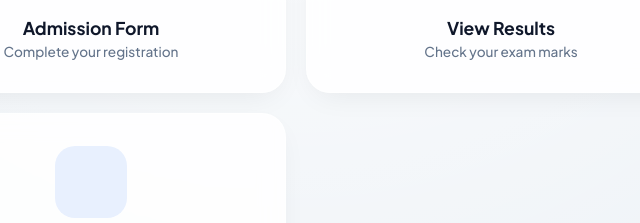
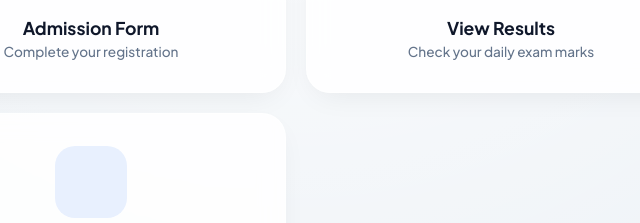
Before and after one commit to neuron-workplace/neuron_students, a plain HTML site: page index.html in a window 1280 px wide. Shown: the part 356-579 px from the top of the page, 344-984 px from the left. Drawn offline with Linux system fonts and the light colour scheme; some icons are missing.

Commit message:
Update index.html

```diff
--- a/index.html
+++ b/index.html
@@ -252,7 +252,7 @@
             </div>
             <div class="card-content">
                 <div class="label">View Results</div>
-                <div class="sub-label">Check your exam marks</div>
+                <div class="sub-label">Check your daily exam marks</div>
             </div>
             <i class="ph ph-caret-right chevron"></i>
         </a>
```
